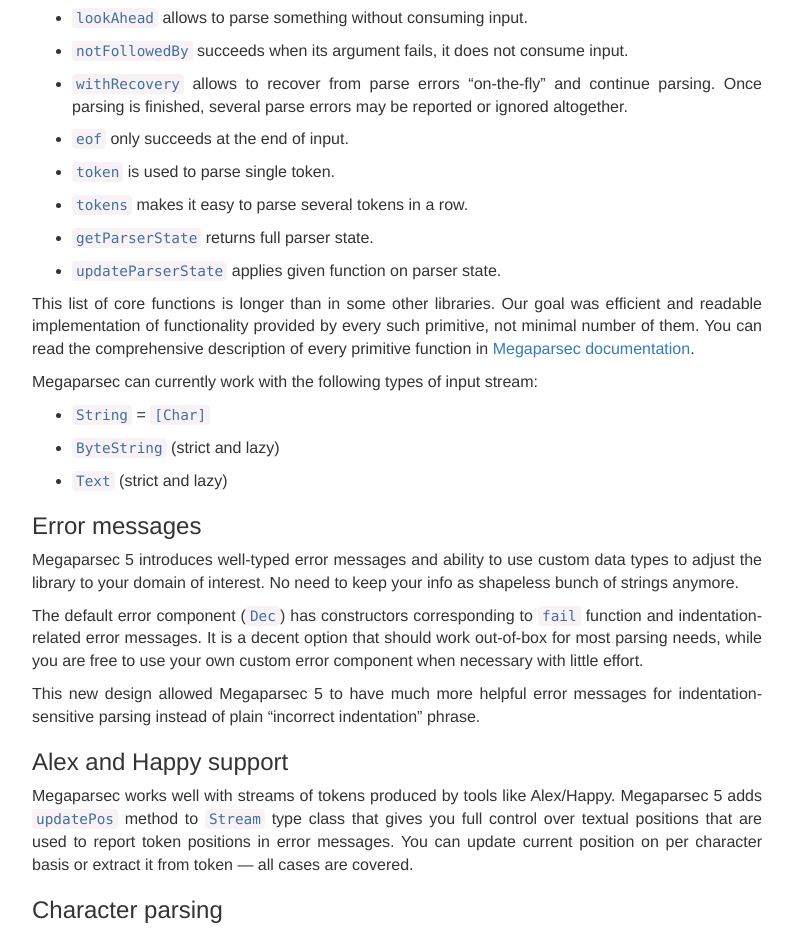
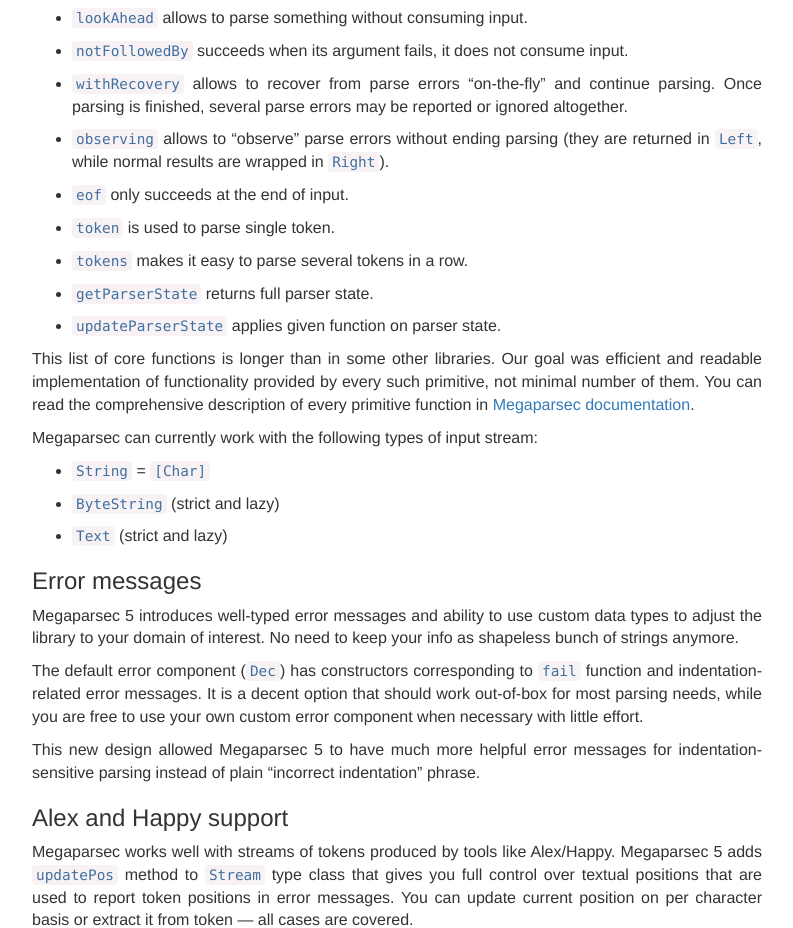
Before and after one commit to mrkkrp/megaparsec, a plain HTML site: page index.html in a window 1280 px wide. Shown: the part 3204-4132 px from the top of the page, without its empty margins (243-1036 px from the left). Drawn offline with nearby package versions, Linux system fonts and the light colour scheme.

Commit message:
auto-sync

```diff
--- a/index.html
+++ b/index.html
@@ -96,6 +96,7 @@
 <li><p><code>lookAhead</code> allows to parse something without consuming input.</p></li>
 <li><p><code>notFollowedBy</code> succeeds when its argument fails, it does not consume input.</p></li>
 <li><p><code>withRecovery</code> allows to recover from parse errors “on-the-fly” and continue parsing. Once parsing is finished, several parse errors may be reported or ignored altogether.</p></li>
+<li><p><code>observing</code> allows to “observe” parse errors without ending parsing (they are returned in <code>Left</code>, while normal results are wrapped in <code>Right</code>).</p></li>
 <li><p><code>eof</code> only succeeds at the end of input.</p></li>
 <li><p><code>token</code> is used to parse single token.</p></li>
 <li><p><code>tokens</code> makes it easy to parse several tokens in a row.</p></li>
```
